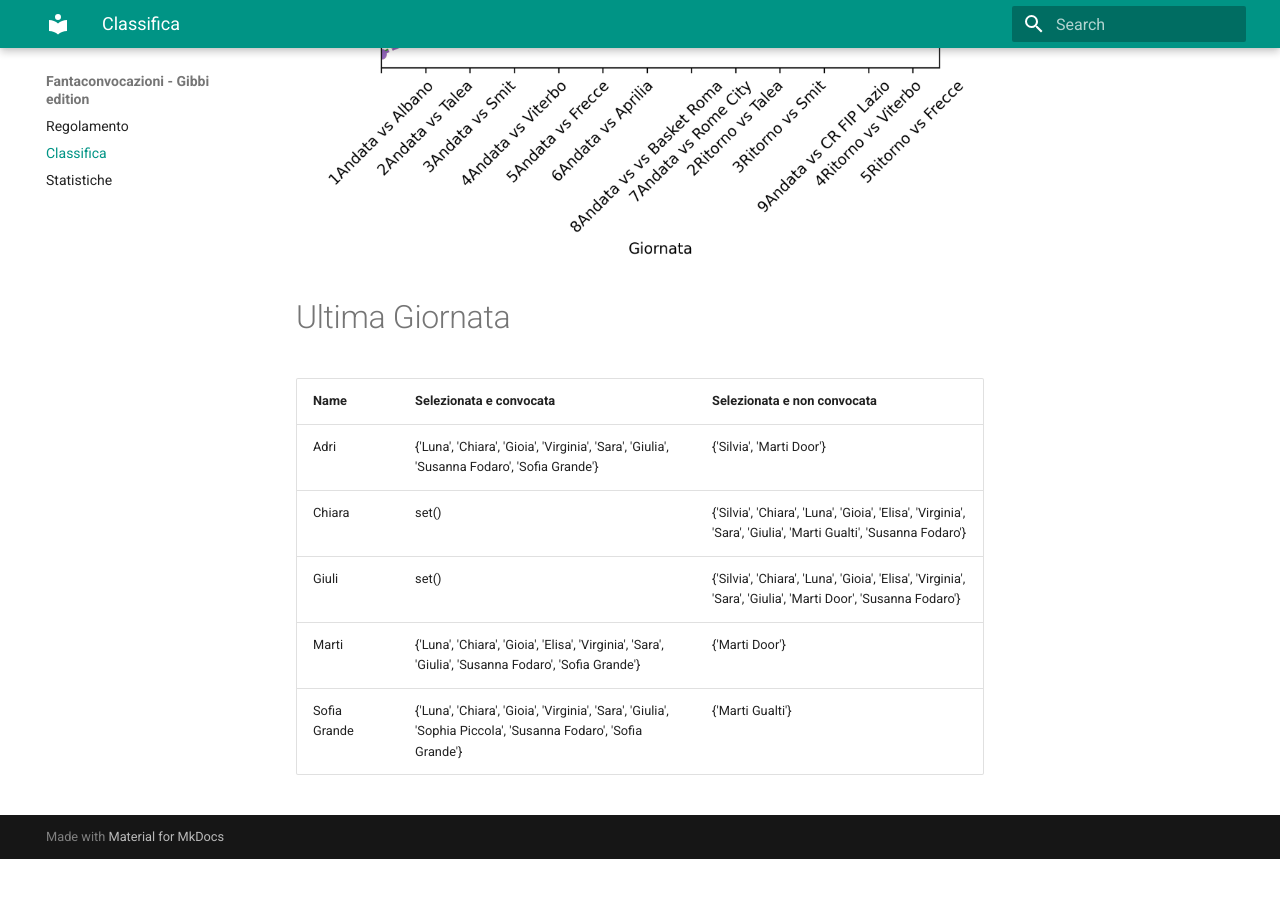
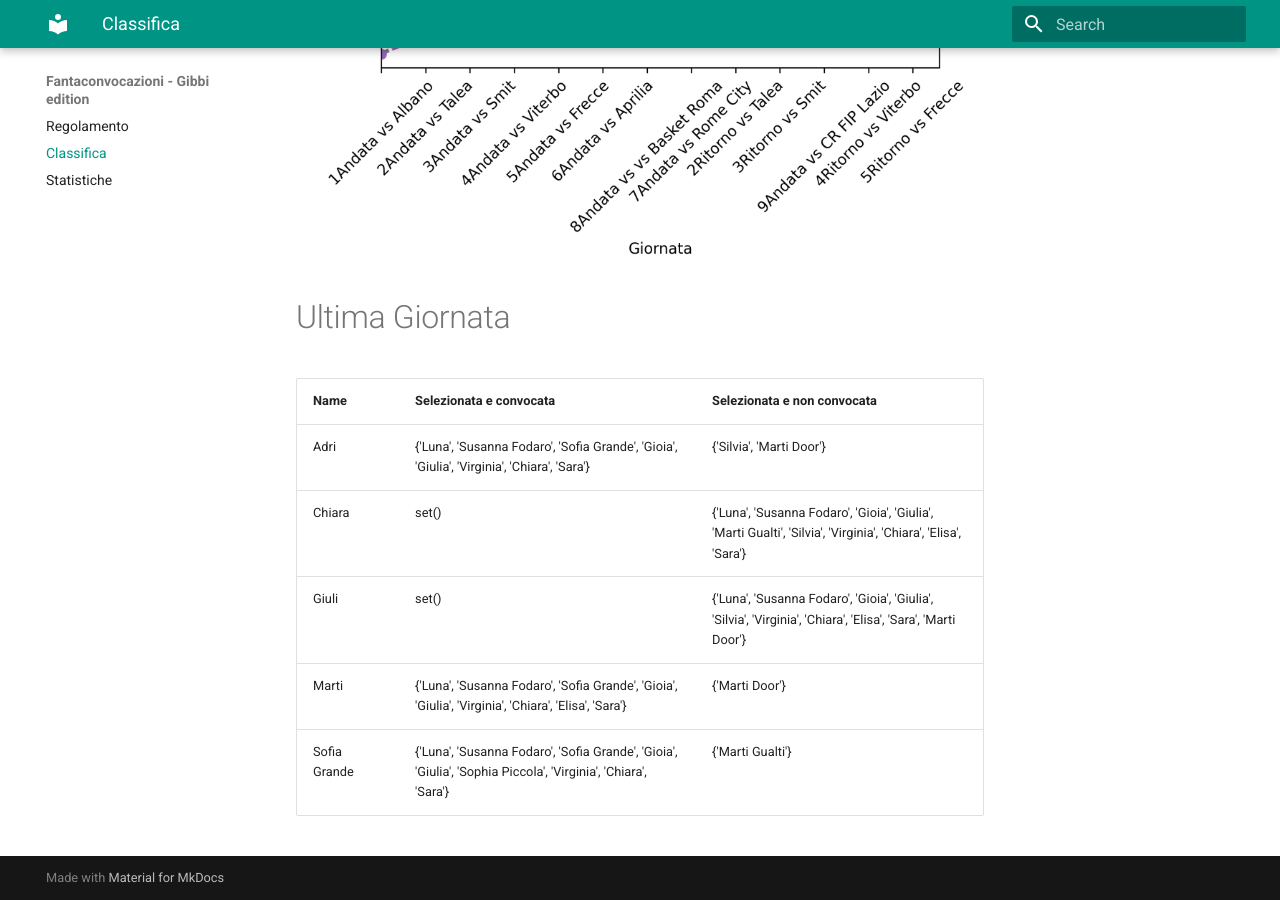
Before and after one commit to martinig94/fantagibbi, an MkDocs documentation site: the page built from docs/Classifica.md, in a window 1280 px wide and 900 px high, scrolled down 851 px. Built offline with MkDocs 1.6.1 and Material for MkDocs 9.7.7, drawn with Linux system fonts in a browser that asks for light colours; before the commit the page ends 1710 px from its top, so only the background shows below that.

Commit message:
Auto-update from main.py

```diff
--- a/docs/Classifica.md
+++ b/docs/Classifica.md
@@ -18,9 +18,9 @@
 <!-- START_TABLE CORRECT -->
 | Name         | Selezionata e convocata                                                                                       | Selezionata e non convocata                                                                                    |
 |:-------------|:--------------------------------------------------------------------------------------------------------------|:---------------------------------------------------------------------------------------------------------------|
-| Adri         | {'Luna', 'Chiara', 'Gioia', 'Virginia', 'Sara', 'Giulia', 'Susanna Fodaro', 'Sofia Grande'}                   | {'Silvia', 'Marti Door'}                                                                                       |
-| Chiara       | set()                                                                                                         | {'Silvia', 'Chiara', 'Luna', 'Gioia', 'Elisa', 'Virginia', 'Sara', 'Giulia', 'Marti Gualti', 'Susanna Fodaro'} |
-| Giuli        | set()                                                                                                         | {'Silvia', 'Chiara', 'Luna', 'Gioia', 'Elisa', 'Virginia', 'Sara', 'Giulia', 'Marti Door', 'Susanna Fodaro'}   |
-| Marti        | {'Luna', 'Chiara', 'Gioia', 'Elisa', 'Virginia', 'Sara', 'Giulia', 'Susanna Fodaro', 'Sofia Grande'}          | {'Marti Door'}                                                                                                 |
-| Sofia Grande | {'Luna', 'Chiara', 'Gioia', 'Virginia', 'Sara', 'Giulia', 'Sophia Piccola', 'Susanna Fodaro', 'Sofia Grande'} | {'Marti Gualti'}                                                                                               |
+| Adri         | {'Luna', 'Susanna Fodaro', 'Sofia Grande', 'Gioia', 'Giulia', 'Virginia', 'Chiara', 'Sara'}                   | {'Silvia', 'Marti Door'}                                                                                       |
+| Chiara       | set()                                                                                                         | {'Luna', 'Susanna Fodaro', 'Gioia', 'Giulia', 'Marti Gualti', 'Silvia', 'Virginia', 'Chiara', 'Elisa', 'Sara'} |
+| Giuli        | set()                                                                                                         | {'Luna', 'Susanna Fodaro', 'Gioia', 'Giulia', 'Silvia', 'Virginia', 'Chiara', 'Elisa', 'Sara', 'Marti Door'}   |
+| Marti        | {'Luna', 'Susanna Fodaro', 'Sofia Grande', 'Gioia', 'Giulia', 'Virginia', 'Chiara', 'Elisa', 'Sara'}          | {'Marti Door'}                                                                                                 |
+| Sofia Grande | {'Luna', 'Susanna Fodaro', 'Sofia Grande', 'Gioia', 'Giulia', 'Sophia Piccola', 'Virginia', 'Chiara', 'Sara'} | {'Marti Gualti'}                                                                                               |
 <!-- END_TABLE CORRECT -->
```
